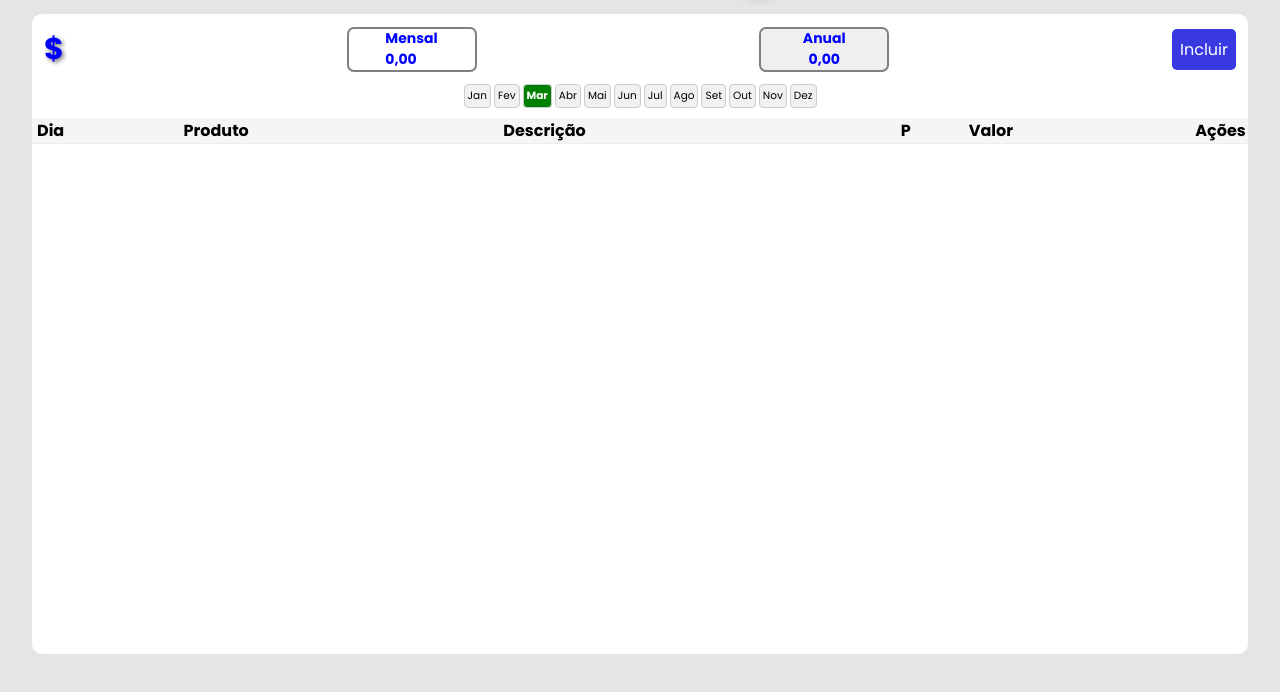
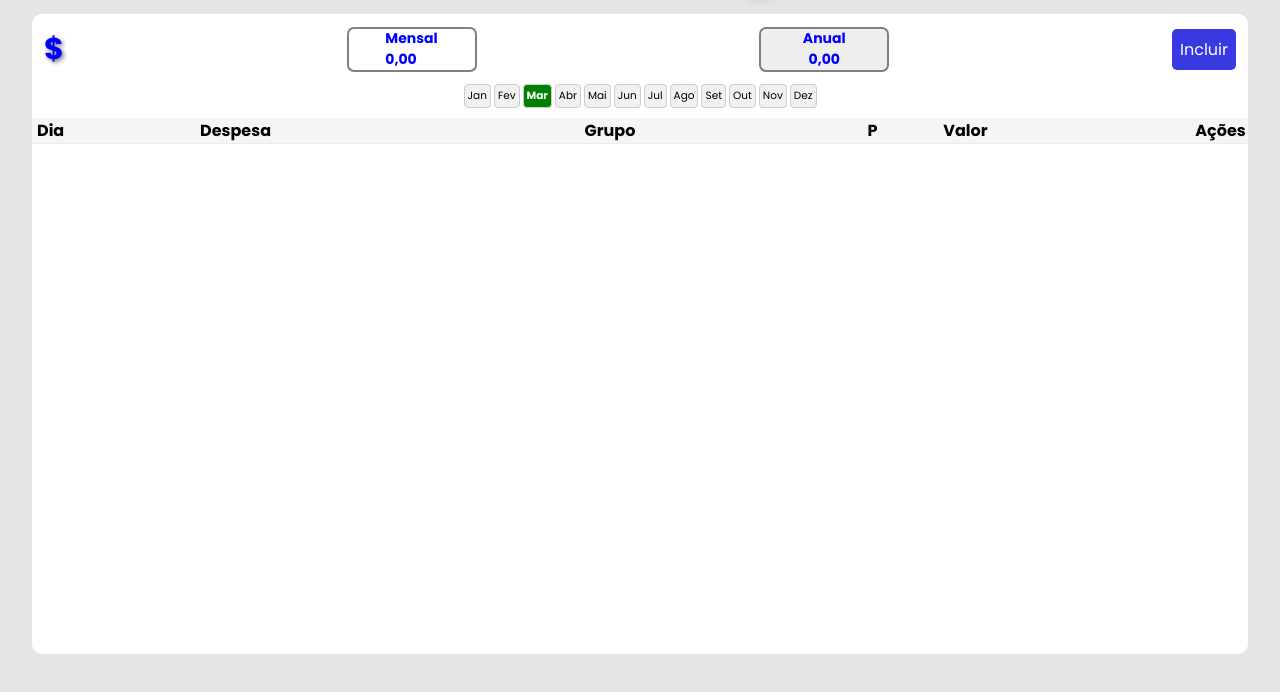
Before and after one commit to souzamarcell/custo-311, a website: page index.html in a window 1280 px wide. Shown: the part 66-758 px from the top of the page. Drawn offline with nearby package versions, Linux system fonts and the light colour scheme.

Commit message:
feat: descricao party 1.1.10

```diff
--- a/index.html
+++ b/index.html
@@ -68,8 +68,8 @@
         <thead>
           <tr>
             <th>Dia</th>
-            <th>Produto</th>
-            <th>Descrição</th>
+            <th>Despesa</th>
+            <th>Grupo</th>
             <th>P</th>
             <th>Valor</th>
             <th class="acoes-coluna">Ações</th>
@@ -124,10 +124,10 @@
           <label for="m-dia">Dia</label>
           <input id="m-dia" type="text" required />
 
-          <label for="m-nome">Descrição</label>
+          <label for="m-nome">Despesa</label>
           <input type="text" id="m-description" placeholder="" required />
 
-          <label for="m-nome">Produto</label>
+          <label for="m-nome">Grupo</label>
           <input id="m-nome" type="text" placeholder="" required />
 
           <label for="m-nome">Parcelas</label>
```
